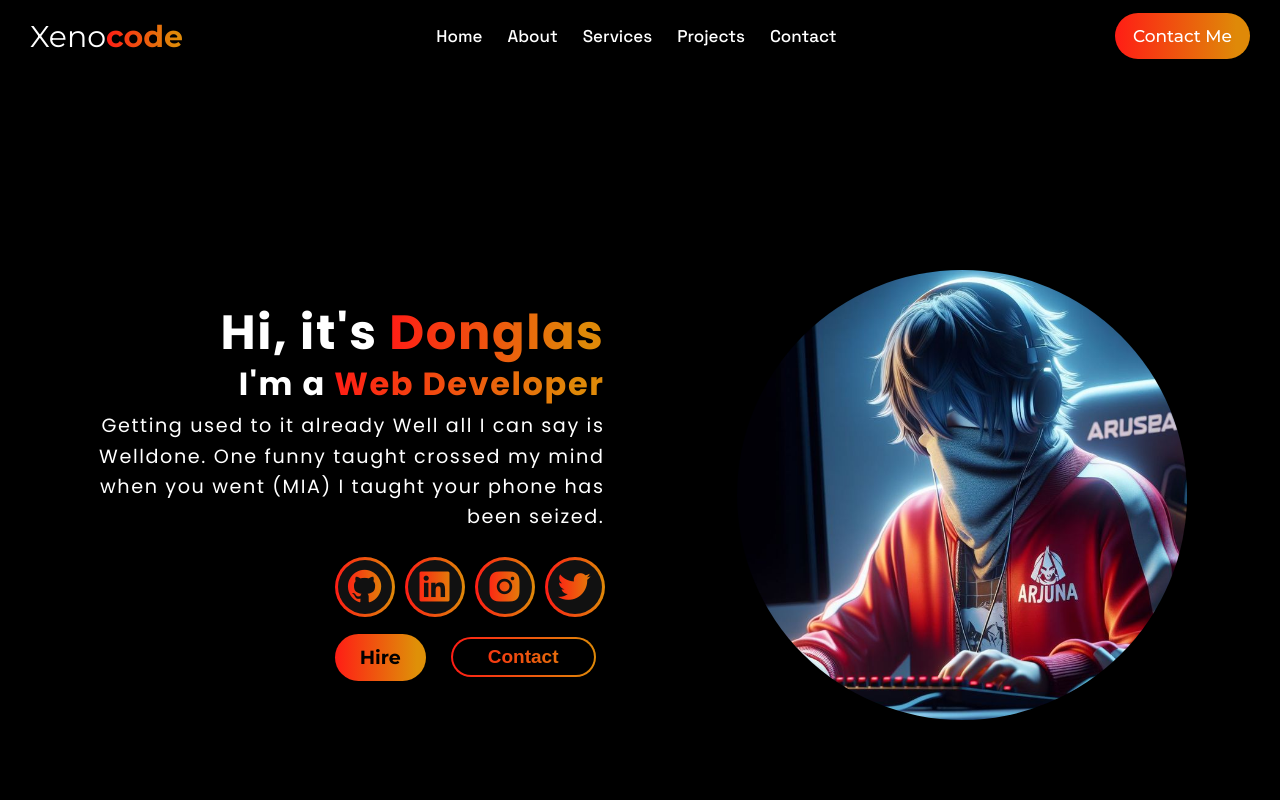
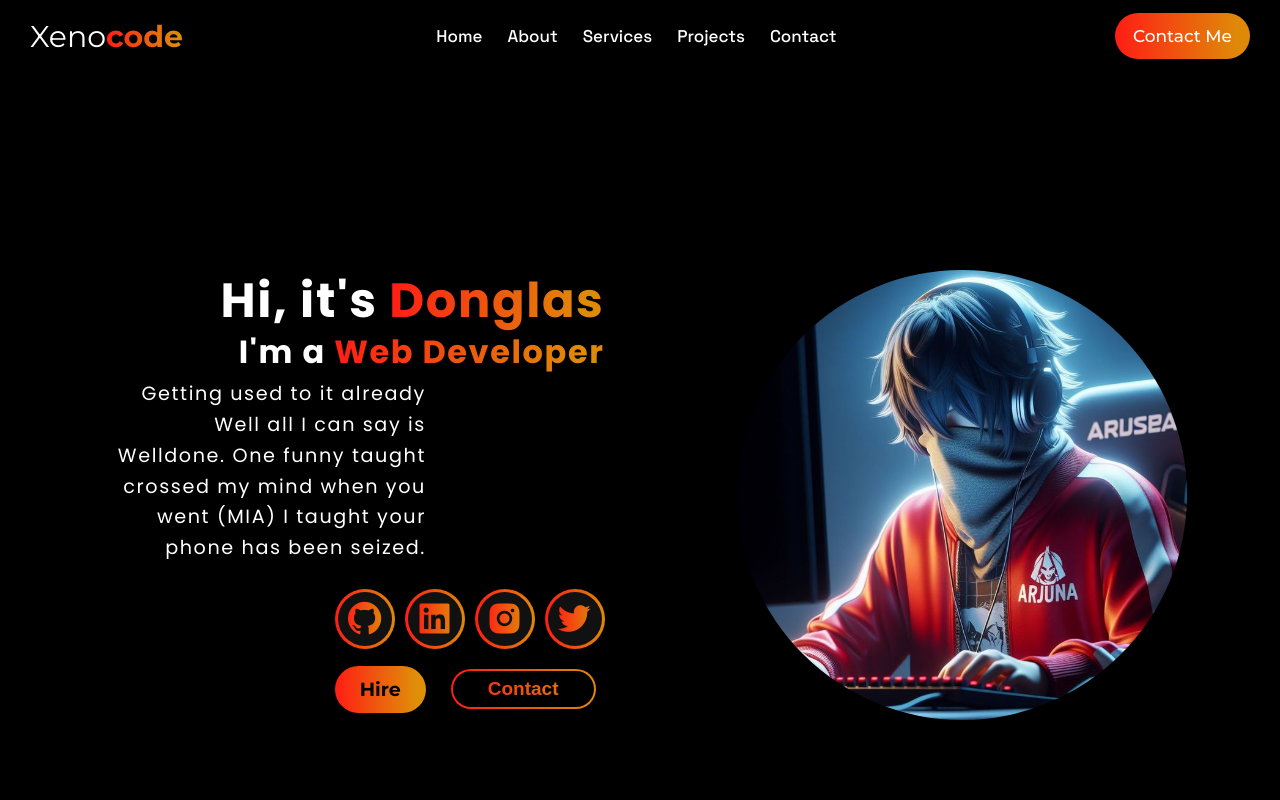
Before and after one commit to Top-Dog001/Grade-A-Portfolio-, a plain HTML site: page index.html in a window 1280 px wide. Shown: the top 800 px of the page. Drawn offline with nearby package versions, Linux system fonts and the light colour scheme.

Commit message:
Update Port.css

```diff
--- a/Port.css
+++ b/Port.css
@@ -300,8 +300,10 @@ p {
 }
 
 .hero-text p {
-  padding: 0 0 0 40px;
-  text-align: right;
+  max-width: 320px; /* control how wide it can go */
+  text-align: right; /* keep it clean on the left edge */
+  margin: 0 0 0 76px;   /* center it horizontally if needed */
+  line-height: 1.6; /* improve readability */
 }
 
 .hero-img {
```
